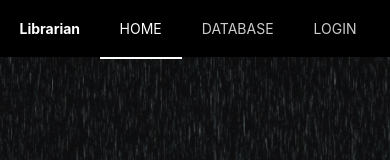
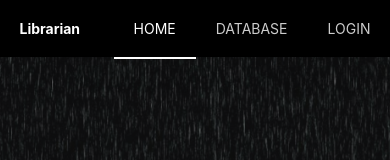
Before and after one commit to dicky-julian/library-apps, a React (Create React App) app: page / in a window 390 px wide. Shown: the top 160 px of the page. Built offline with nearby package versions, Linux system fonts and the light colour scheme.

Commit message:
refixing navbar bug

```diff
--- a/src/Assets/scss/main.scss
+++ b/src/Assets/scss/main.scss
@@ -121,6 +121,9 @@ hr {
                 color: #fff;
             }
         }
+        .auth__toogle {
+            padding-right: 0;
+        }
 
         .profile__toogle {
             width: 35px;
--- a/src/Assets/scss/responsive.scss
+++ b/src/Assets/scss/responsive.scss
@@ -59,6 +59,9 @@
             a, .auth__toogle {
                 padding: 20px;
             }
+            .auth__toogle {
+                padding-right: 0;
+            }
         }
     }
     #user__modal, #auth__modal {
```
